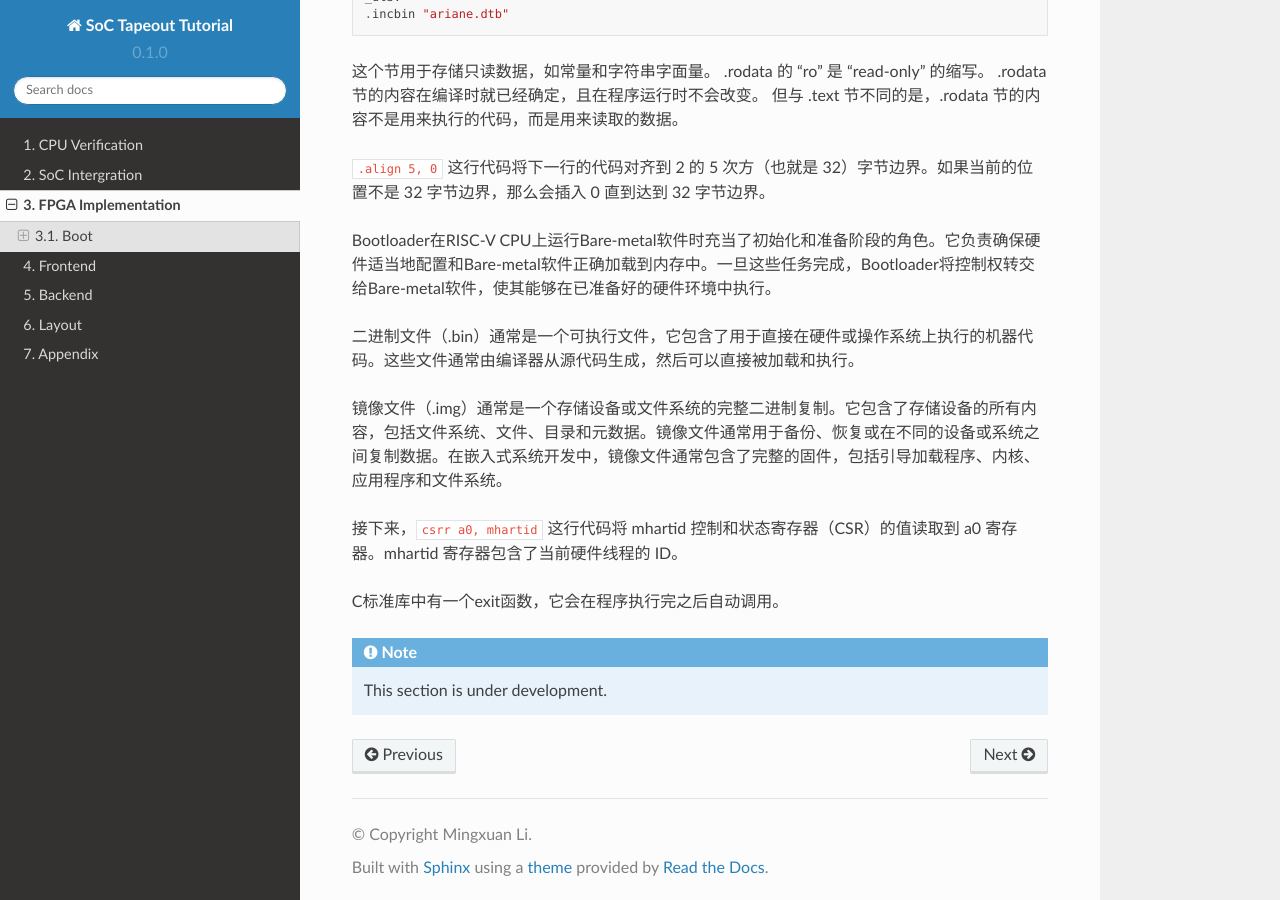
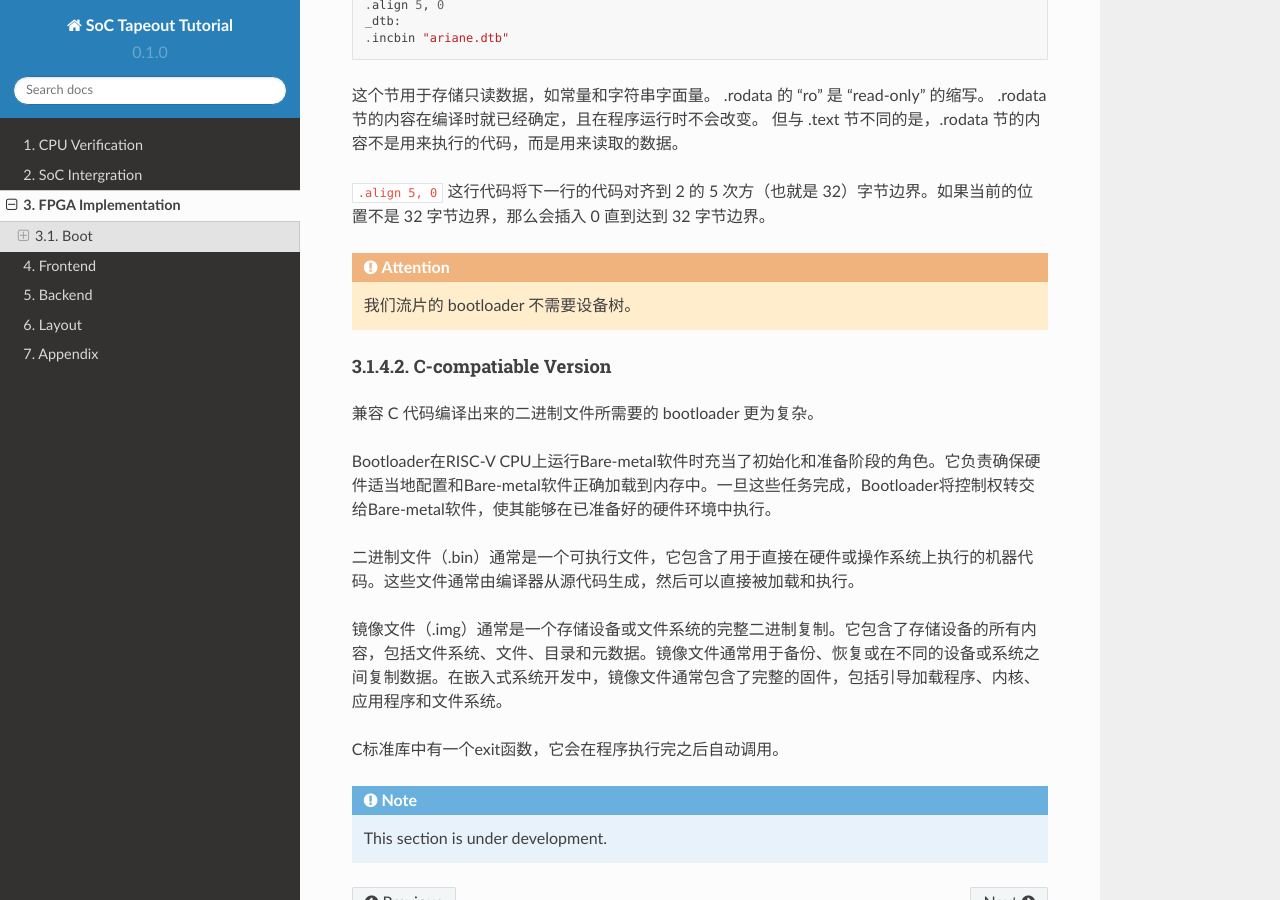
Before and after one commit to Siris-Li/SoC-Tapeout-Tutorial, a Sphinx documentation site: the page built from docs/source/fpga.rst, in a window 1280 px wide and 900 px high, scrolled down 4461 px. Built offline with Sphinx 7.4.7 and the Read the Docs theme 2.0.0, drawn with Linux system fonts in a browser that asks for light colours; some of the changed text lies outside the part shown.

Commit message:
Update fpga.rst

```diff
--- a/docs/source/fpga.rst
+++ b/docs/source/fpga.rst
@@ -191,6 +191,14 @@ _hang 代码段通常只在出现错误或特殊情况时才会执行。
 
 ``.align 5, 0`` 这行代码将下一行的代码对齐到 2 的 5 次方（也就是 32）字节边界。如果当前的位置不是 32 字节边界，那么会插入 0 直到达到 32 字节边界。
 
+.. attention::
+
+   我们流片的 bootloader 不需要设备树。
+
+C-compatiable Version
+####################
+
+兼容 C 代码编译出来的二进制文件所需要的 bootloader 更为复杂。
 
 
 
@@ -200,7 +208,6 @@ Bootloader在RISC-V CPU上运行Bare-metal软件时充当了初始化和准备
 
 镜像文件（.img）通常是一个存储设备或文件系统的完整二进制复制。它包含了存储设备的所有内容，包括文件系统、文件、目录和元数据。镜像文件通常用于备份、恢复或在不同的设备或系统之间复制数据。在嵌入式系统开发中，镜像文件通常包含了完整的固件，包括引导加载程序、内核、应用程序和文件系统。
 
-接下来，``csrr a0, mhartid`` 这行代码将 mhartid 控制和状态寄存器（CSR）的值读取到 a0 寄存器。mhartid 寄存器包含了当前硬件线程的 ID。
 
 
 C标准库中有一个exit函数，它会在程序执行完之后自动调用。
```
